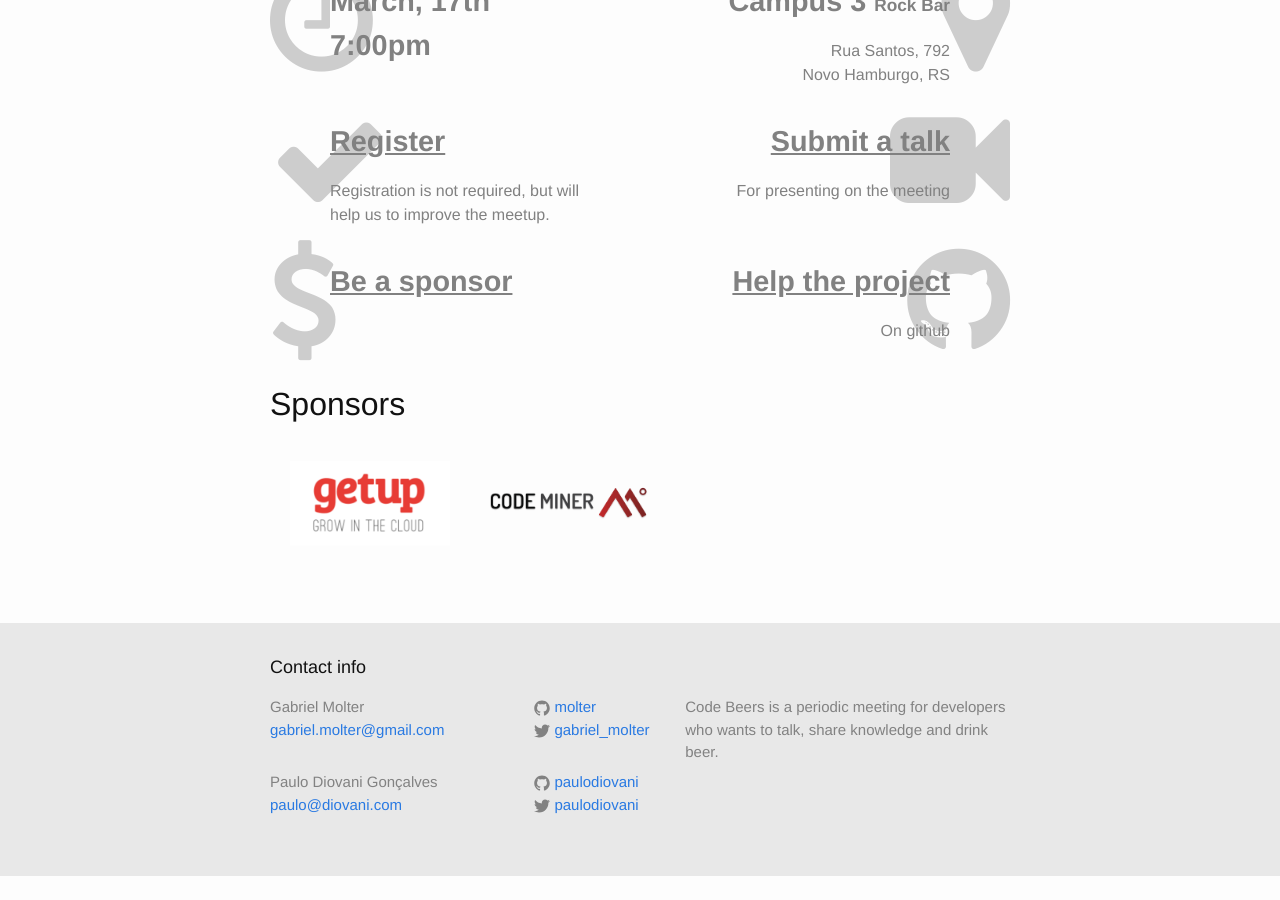
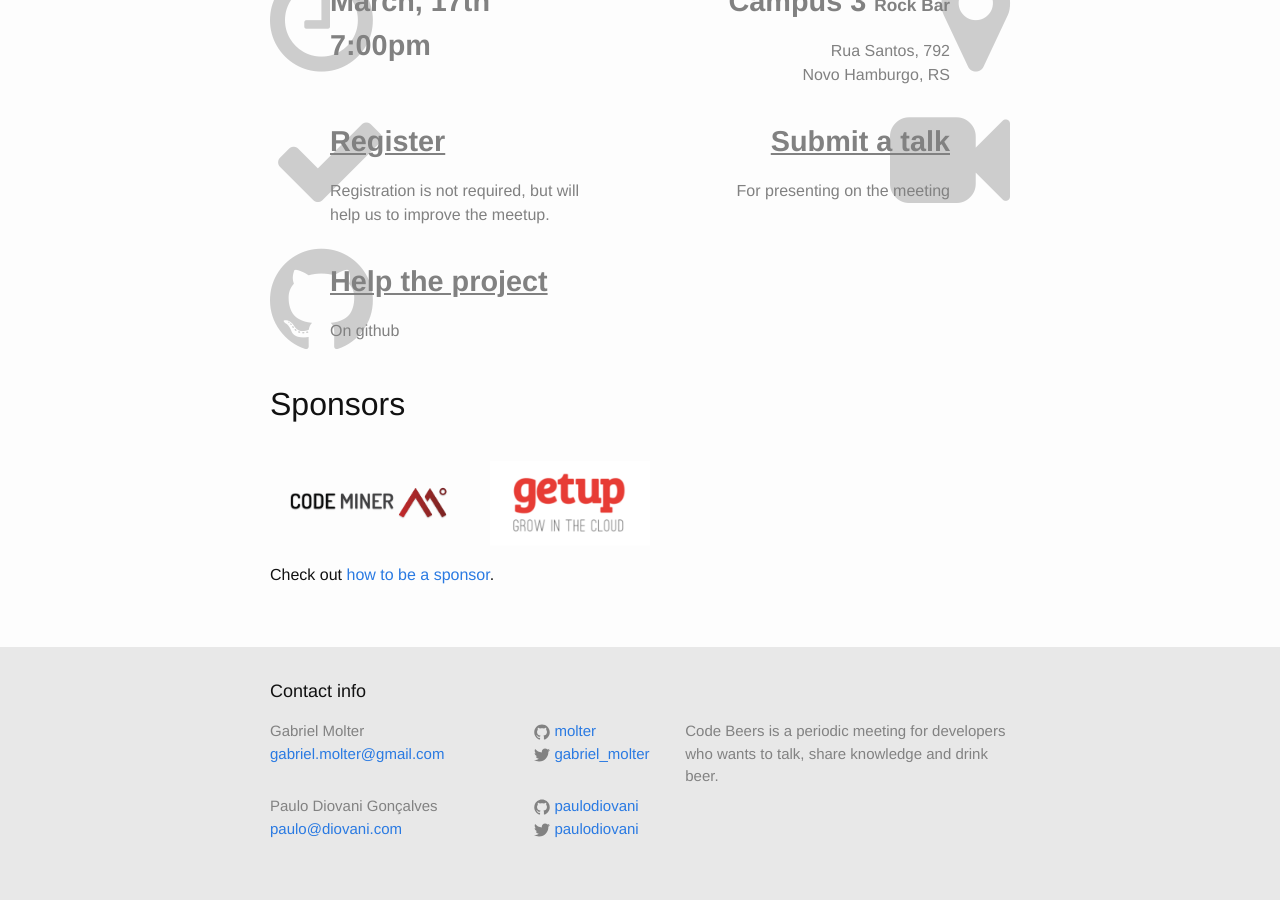
Before and after one commit to codebeers/codebeers.github.io, a Jekyll site: the page built from _pages/home.md, in a window 1280 px wide and 900 px high, scrolled down 721 px. Built offline with Jekyll 4.4.1, drawn with Linux system fonts in a browser that asks for light colours; nearby versions of some CDN libraries; before the commit the page ends 1597 px from its top, so only the background shows below that.

Commit message:
Update sponsors list

```diff
--- a/_pages/home.md
+++ b/_pages/home.md
@@ -53,12 +53,6 @@ touch with our website and contacts to know when and where is the next.
     </div>
   </li>
   <li class="schedule">
-    <i class="watermark fa fa-usd"></i>
-    <div class="info">
-        <h3 markdown="1">[Be a sponsor][sponsor]</h3>
-    </div>
-  </li>
-  <li class="schedule">
     <i class="watermark fa fa-github"></i>
     <div class="info">
         <h3 markdown="1">[Help the project][github]</h3>
@@ -70,10 +64,11 @@ touch with our website and contacts to know when and where is the next.
 ## Sponsors
 
 <ul class="sponsor-logos">
+  <li><a href="http://codeminer42.com"><img src="/img/logo-codeminer.png" alt="codeminer"></a></li>
   <li><a href="http://getupcloud.com"><img src="/img/logo-getup.png" alt="getupcloud"></a></li>
-  <li><a href="http://codeminer42.com"><img src="/img/logo-codeminer.png" alt="codeminer"></a></li>
 </ul>
 
+Check out [how to be a sponsor][sponsor].
 
 [sponsor]: {% post_url 2015-02-10-be-a-sponsor %}
 
```
